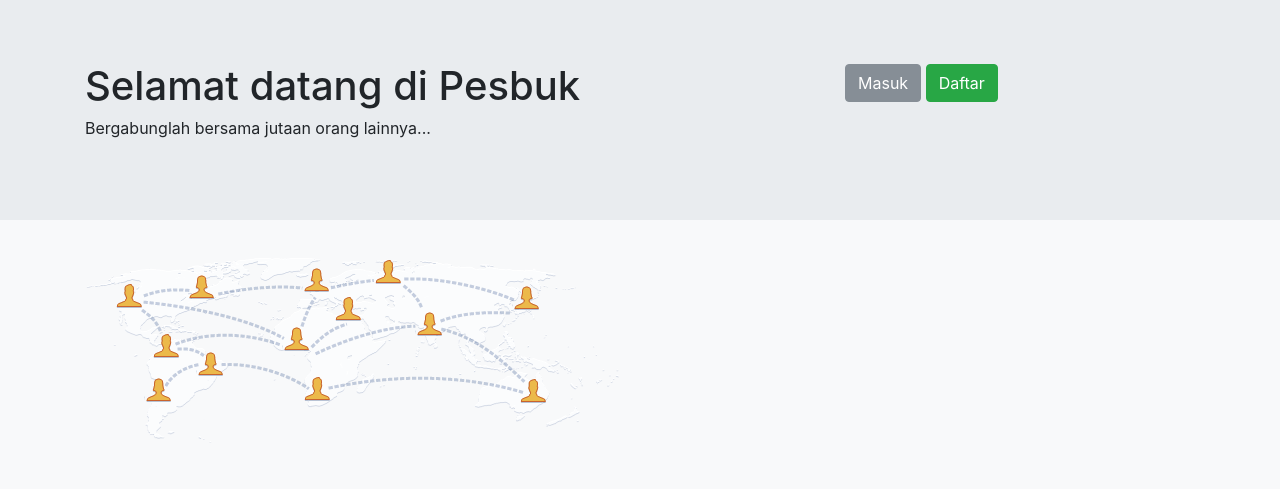
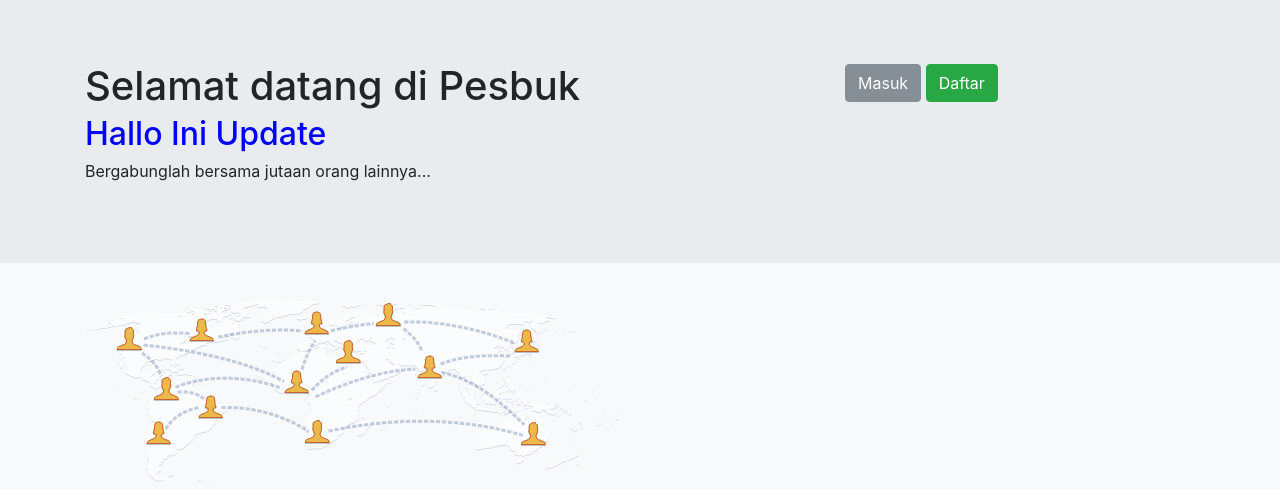
Before and after one commit to yogi-indragiri/small_project_cilsy_1, a PHP site: page / in a window 1280 px wide. Shown: the top 489 px of the page. Run offline with PHP 8.4, Linux system fonts and the light colour scheme.

Commit message:
update index

```diff
--- a/index.php
+++ b/index.php
@@ -15,6 +15,7 @@
                 <div class="row">
                     <div class="col-md-8">
                         <h1>Selamat datang di Pesbuk</h1>
+                        <h2 style="color: blue;">Hallo Ini Update</h2>
                         <p>Bergabunglah bersama jutaan orang lainnya...</p>
                     </div>
                     <div class="col-md-4">
```
